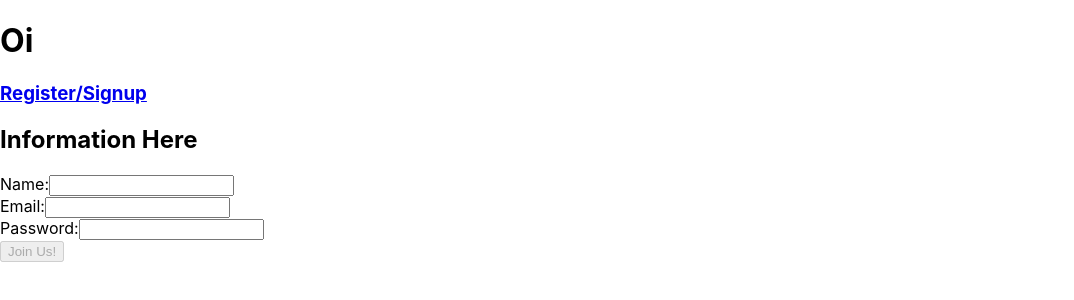
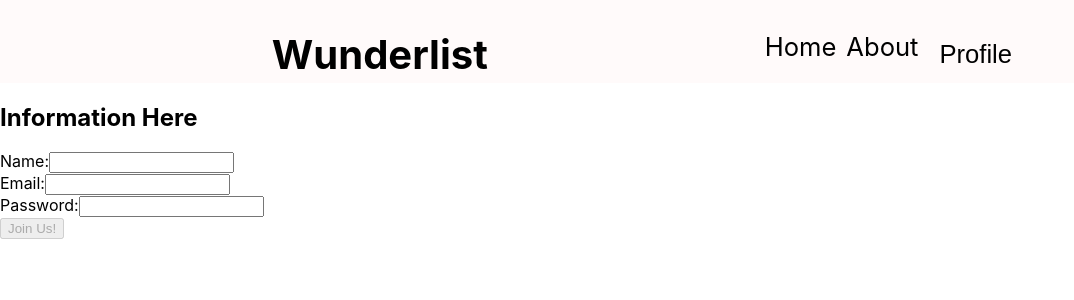
Before and after one commit to buildweek-wunderlist-2/Front-End, a React (Create React App) app: page /signup in a window 1280 px wide. Shown: the top 300 px of the page, without its empty margins (0-1074 px from the left). Built offline with nearby package versions, Linux system fonts and the light colour scheme.

Commit message:
Tried my best at a nav bar, cannot get the dropdown to be on the same level as the other anchors

```diff
--- a/src/App.js
+++ b/src/App.js
@@ -2,17 +2,21 @@
 import './App.css';
 import {Route, Link} from 'react-router-dom'
 import SignUp from './components/SignUpFiles/Signup'
+import NavBar from './components/NavBar'
 
 function App() {
   return (
     <>
-    <h1>Oi</h1>
+      <Route path = '/'>
+        <NavBar/>
+      </Route>
 
-    <h3> <Link to = '/signup'> Register/Signup </Link>  </h3>
 
       <Route path = '/signup' >
         <SignUp />
       </Route>
+
+
     </>
   );
 }
--- a/src/components/NavBar.js
+++ b/src/components/NavBar.js
@@ -0,0 +1,99 @@
+import React from 'react'
+import {Link} from 'react-router-dom'
+import styled from 'styled-components'
+
+const StyledDiv = styled.div`
+
+
+
+  overflow: hidden;
+  display: flex;
+  justify-content: space-evenly;
+  align-items: center;
+  text-decoration: none;
+  padding-top: 2%;
+  background-color: #fffafa;
+
+
+h3{
+    margin: 0;
+    font-size: 2.5rem;
+}
+
+.nav{
+    display: flex;
+}
+
+a {
+  float: left;
+  font-size: 1.6rem;
+  text-decoration: none;
+  color: black;
+  padding: 2%;
+}
+
+
+
+.dropdown .dropbtn {
+  color: white;
+  border: none;
+  outline: none;
+  color:black;
+  background-color: #fffafa;
+  padding: 14px 16px;
+  font-size: 1.6rem;
+
+}
+
+.dropdown-content {
+  display: none;
+  position: absolute;
+  background-color: #f9f9f9;
+  min-width: 160px;
+  box-shadow: 0px 8px 16px 0px rgba(0,0,0,0.2);
+  z-index: 1;
+}
+
+.dropdown-content a {
+  float: none;
+  color: black;
+  padding: 12px 16px;
+  text-decoration: none;
+  display: block;
+  text-align: left;
+  font-size: 1.2rem;
+}
+
+.dropdown-content a:hover {
+  background-color: #ddd;
+}
+
+.dropdown:hover .dropdown-content {
+  display: block;
+}
+`
+
+export default function NavBar(){
+
+    return (
+        <>
+        <StyledDiv className = 'navbar'>
+                <h3>Wunderlist</h3>
+                <div className = 'nav'>
+                    <Link to = '/'>Home</Link>
+                    <Link to = '/about'>About</Link>
+                    <div className = 'dropdown'>
+                            <button className = 'dropbtn'>Profile</button>
+                        <div className="dropdown-content">
+                            <Link to = '/profile'>Profile</Link>
+                            <Link to = '/signup'>Register</Link>
+                            <Link to = '/login'>Login</Link>
+                        </div>
+                    </div>
+                </div>
+        </StyledDiv>
+        </>
+    )
+
+
+}
--- a/src/components/SignUpFiles/Signup.js
+++ b/src/components/SignUpFiles/Signup.js
@@ -31,6 +31,7 @@
 
     setUsers([...users, newUser])
     setValues(initialValues)
+    console.log(newUser)
 
  }
 
@@ -72,6 +73,7 @@
 
     evt.preventDefault()
     postNewUser(newUser)
+
 
  }
 
--- a/src/components/TodoList.js
+++ b/src/components/TodoList.js
@@ -0,0 +1 @@
+import React from 'react'
```
